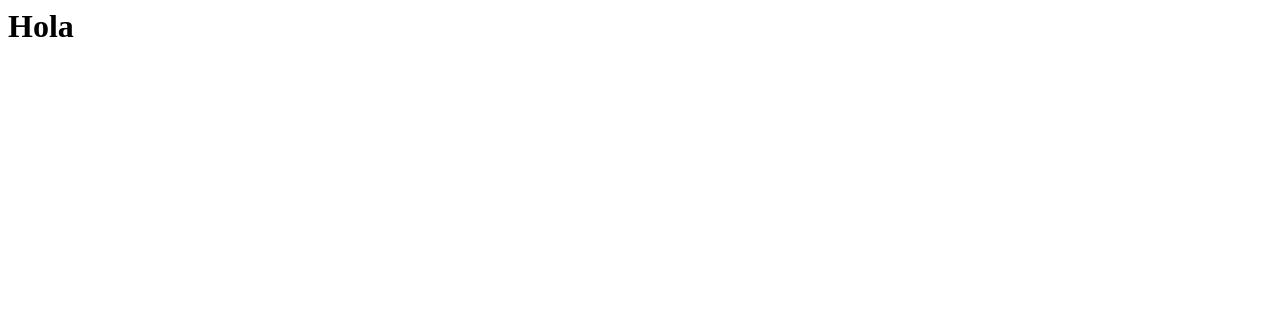
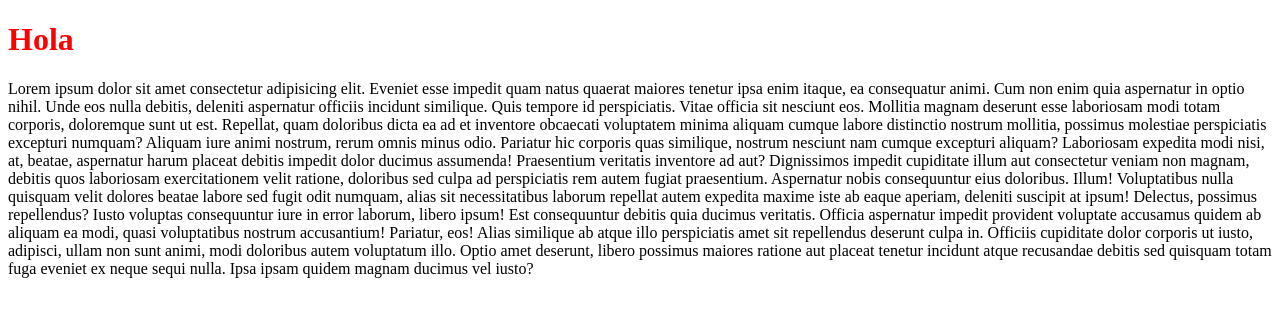
Before and after one commit to Maxmat1/TestPgae, a plain HTML site: page index.html in a window 1280 px wide. Drawn offline with Linux system fonts and the light colour scheme.

Commit message:
Update index.html

```diff
--- a/index.html
+++ b/index.html
@@ -1,2 +1,19 @@
-
-<h1>Hola</h1>
+<!DOCTYPE html>
+<html>
+<head>
+    <link rel="stylesheet" href="style.css">
+    <title>Test Page Github</title>
+</head>
+<body>
+    <h1 class="Hola">Hola</h1>
+    <p class="Hola1">Lorem ipsum dolor sit amet consectetur adipisicing elit. Eveniet esse impedit quam natus quaerat maiores tenetur ipsa enim itaque, ea consequatur animi. Cum non enim quia aspernatur in optio nihil.
+    Unde eos nulla debitis, deleniti aspernatur officiis incidunt similique. Quis tempore id perspiciatis. Vitae officia sit nesciunt eos. Mollitia magnam deserunt esse laboriosam modi totam corporis, doloremque sunt ut est.
+    Repellat, quam doloribus dicta ea ad et inventore obcaecati voluptatem minima aliquam cumque labore distinctio nostrum mollitia, possimus molestiae perspiciatis excepturi numquam? Aliquam iure animi nostrum, rerum omnis minus odio.
+    Pariatur hic corporis quas similique, nostrum nesciunt nam cumque excepturi aliquam? Laboriosam expedita modi nisi, at, beatae, aspernatur harum placeat debitis impedit dolor ducimus assumenda! Praesentium veritatis inventore ad aut?
+    Dignissimos impedit cupiditate illum aut consectetur veniam non magnam, debitis quos laboriosam exercitationem velit ratione, doloribus sed culpa ad perspiciatis rem autem fugiat praesentium. Aspernatur nobis consequuntur eius doloribus. Illum!
+    Voluptatibus nulla quisquam velit dolores beatae labore sed fugit odit numquam, alias sit necessitatibus laborum repellat autem expedita maxime iste ab eaque aperiam, deleniti suscipit at ipsum! Delectus, possimus repellendus?
+    Iusto voluptas consequuntur iure in error laborum, libero ipsum! Est consequuntur debitis quia ducimus veritatis. Officia aspernatur impedit provident voluptate accusamus quidem ab aliquam ea modi, quasi voluptatibus nostrum accusantium!
+    Pariatur, eos! Alias similique ab atque illo perspiciatis amet sit repellendus deserunt culpa in. Officiis cupiditate dolor corporis ut iusto, adipisci, ullam non sunt animi, modi doloribus autem voluptatum illo.
+    Optio amet deserunt, libero possimus maiores ratione aut placeat tenetur incidunt atque recusandae debitis sed quisquam totam fuga eveniet ex neque sequi nulla. Ipsa ipsam quidem magnam ducimus vel iusto?</p>
+</body>
+</html>
```
